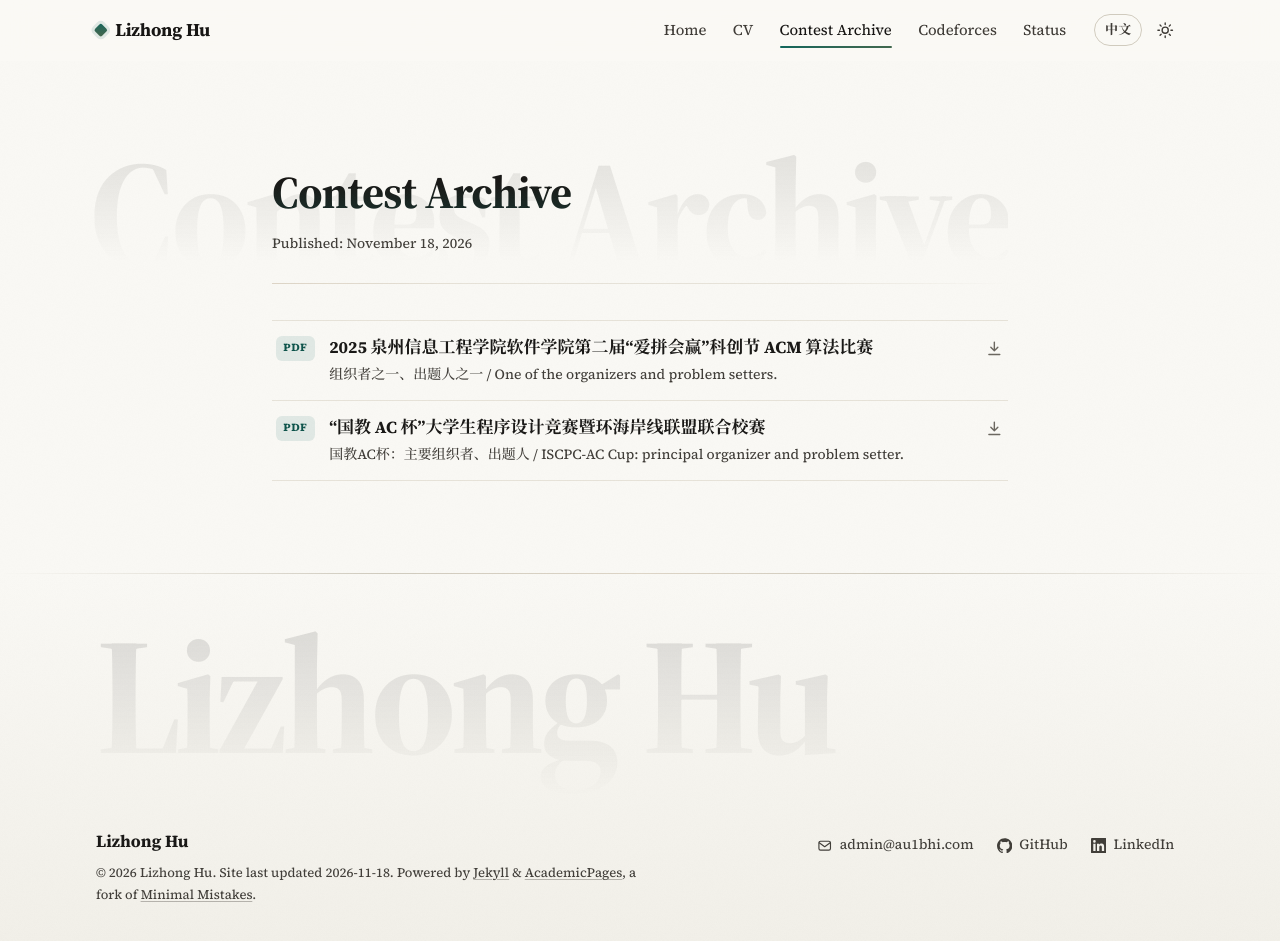
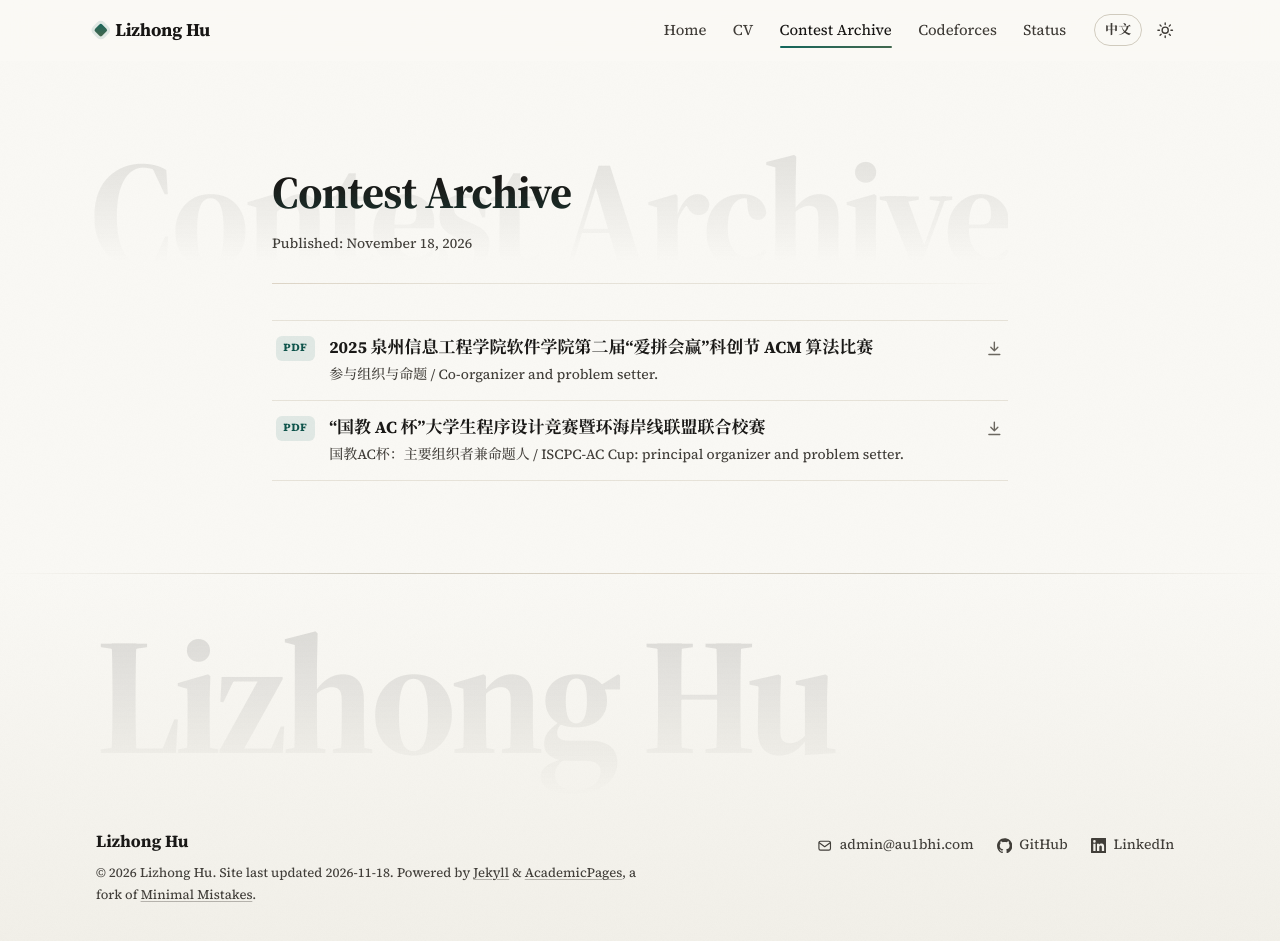
Before and after one commit to au1bhi/lzHu, a Jekyll site: the page built from _portfolio/contest-archive.html, in a window 1280 px wide and 946 px high. Shown: the top 941 px of the window. Built offline with Jekyll 4.4.1, drawn with Linux system fonts in a browser that asks for light colours.

Commit message:
Align contest-archive notes and labels with the plain CV wording
Co-Authored-By: Claude Opus 5.5 <noreply@anthropic.com>

```diff
--- a/_layouts/home.html
+++ b/_layouts/home.html
@@ -30,7 +30,7 @@ layout: default
   </section>
 
   {% if page.highlights %}
-  <ul class="proof" aria-label="Selected results">
+  <ul class="proof" aria-label="{% if lang == 'zh' %}主要成果{% else %}Key results{% endif %}">
     {% for item in page.highlights %}
     <li class="proof__item" data-reveal style="--i: {{ forloop.index | plus: 3 }}">
       <a href="{{ item.url }}"{% if item.url contains '://' %} rel="noopener"{% endif %}>
--- a/_portfolio/contest-archive.html
+++ b/_portfolio/contest-archive.html
@@ -4,12 +4,12 @@ collection: portfolio
 permalink: /portfolio/contest-archive/
 ---
 
-<ul class="file-list" aria-label="Selected programming-contest reference materials">
+<ul class="file-list" aria-label="Programming-contest reference materials">
   <li>
     <a href="/files/contest-54320-z.pdf">
       <span class="file-list__type">PDF</span>
       <span class="file-list__name">2025 泉州信息工程学院软件学院第二届“爱拼会赢”科创节 ACM 算法比赛</span>
-      <span class="file-list__note">组织者之一、出题人之一 / One of the organizers and problem setters.</span>
+      <span class="file-list__note">参与组织与命题 / Co-organizer and problem setter.</span>
       {% include icon.html name="download" %}
     </a>
   </li>
@@ -17,7 +17,7 @@ permalink: /portfolio/contest-archive/
     <a href="/files/CACPC-1st.pdf">
       <span class="file-list__type">PDF</span>
       <span class="file-list__name">“国教 AC 杯”大学生程序设计竞赛暨环海岸线联盟联合校赛</span>
-      <span class="file-list__note">国教AC杯：主要组织者、出题人 / ISCPC-AC Cup: principal organizer and problem setter.</span>
+      <span class="file-list__note">国教AC杯：主要组织者兼命题人 / ISCPC-AC Cup: principal organizer and problem setter.</span>
       {% include icon.html name="download" %}
     </a>
   </li>
```
Also changed, not shown: assets/fonts/site-song-bold.woff2, assets/fonts/site-song-medium.woff2.
